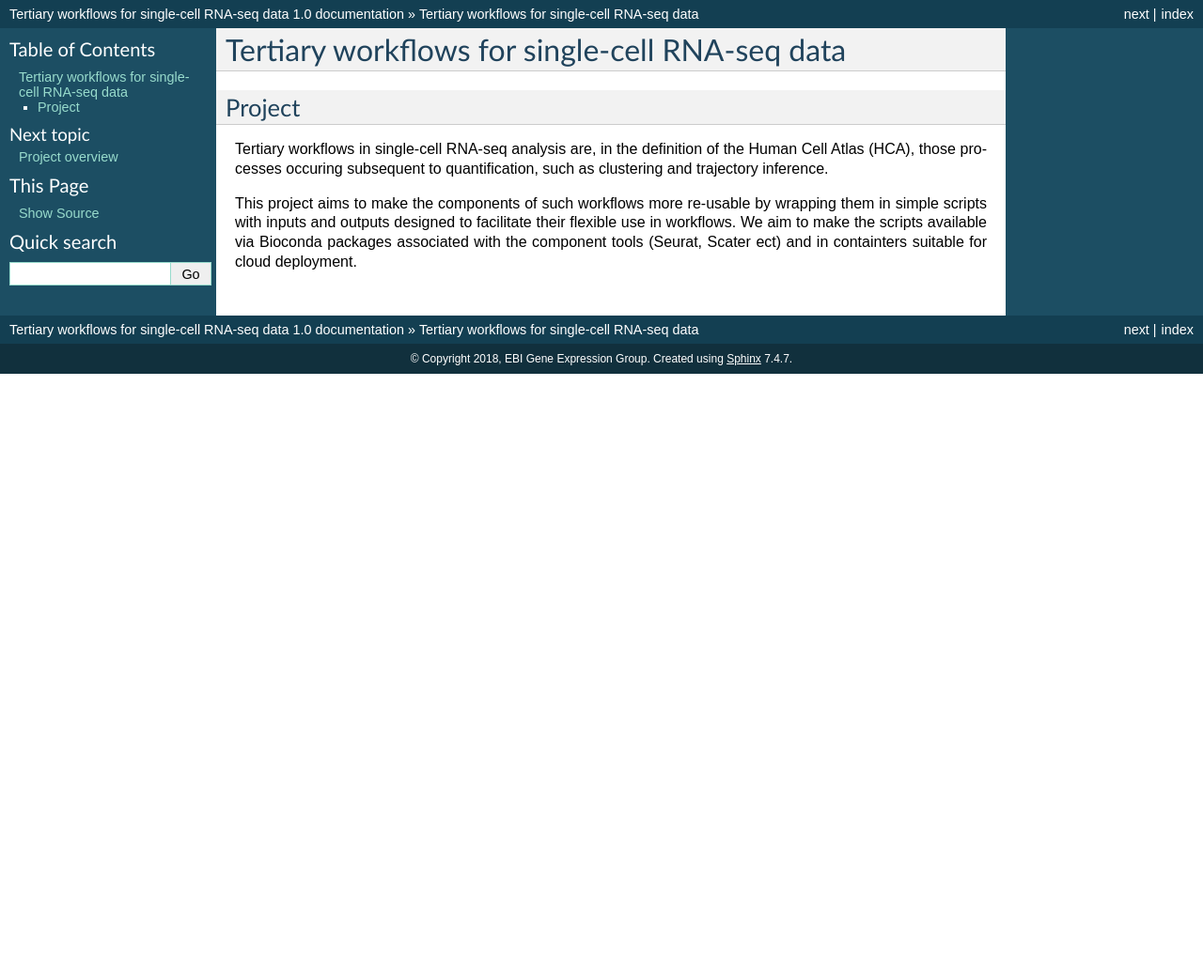
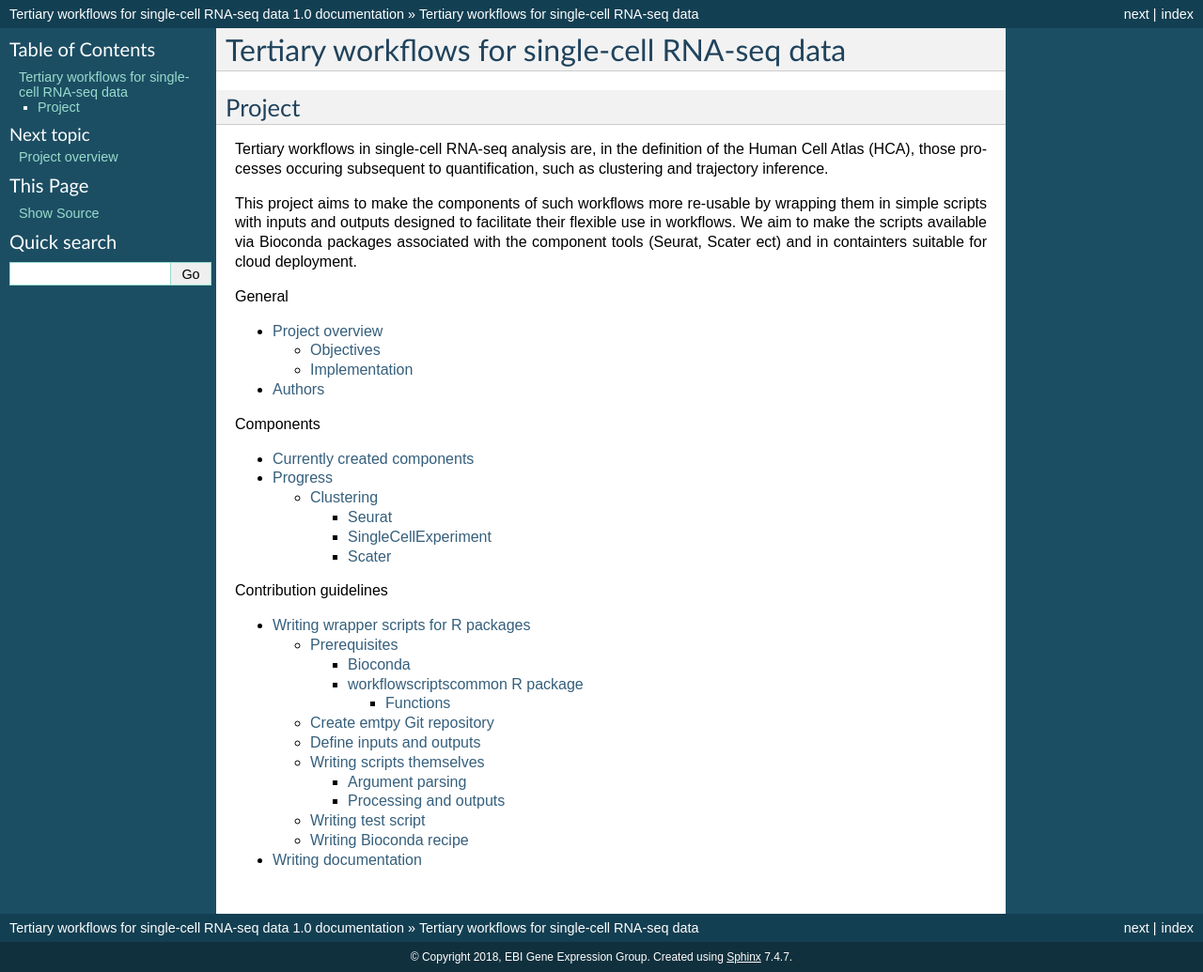
Before and after one commit to ebi-gene-expression-group/tertiary_workflows_docs, a Sphinx documentation site: the page built from docs/index.rst, in a window 1280 px wide. Shown: the whole page at 94% size. Built offline with Sphinx 7.4.7, drawn with Linux system fonts in a browser that asks for light colours; before the commit the page ends 900 px from its top, so only the background shows below that.

Commit message:
Added documentation-writing instructions

```diff
--- a/docs/index.rst
+++ b/docs/index.rst
@@ -17,7 +17,6 @@ This project aims to make the components of such workflows more re-usable by wra
 
 .. toctree::
    :maxdepth: 3
-   :hidden:
    :caption: General
 
    overview
@@ -25,13 +24,12 @@ This project aims to make the components of such workflows more re-usable by wra
 
 .. toctree::
    :maxdepth: 3
-   :hidden:
    :caption: Components
 
    modules
 
 .. toctree::
    :caption: Contribution guidelines
-   :hidden:
 
    scripts_for_r_packages
+   writing_documentation
```
Also changed, not shown: docs/writing_documentation.rst (added, +7 -0 lines).
